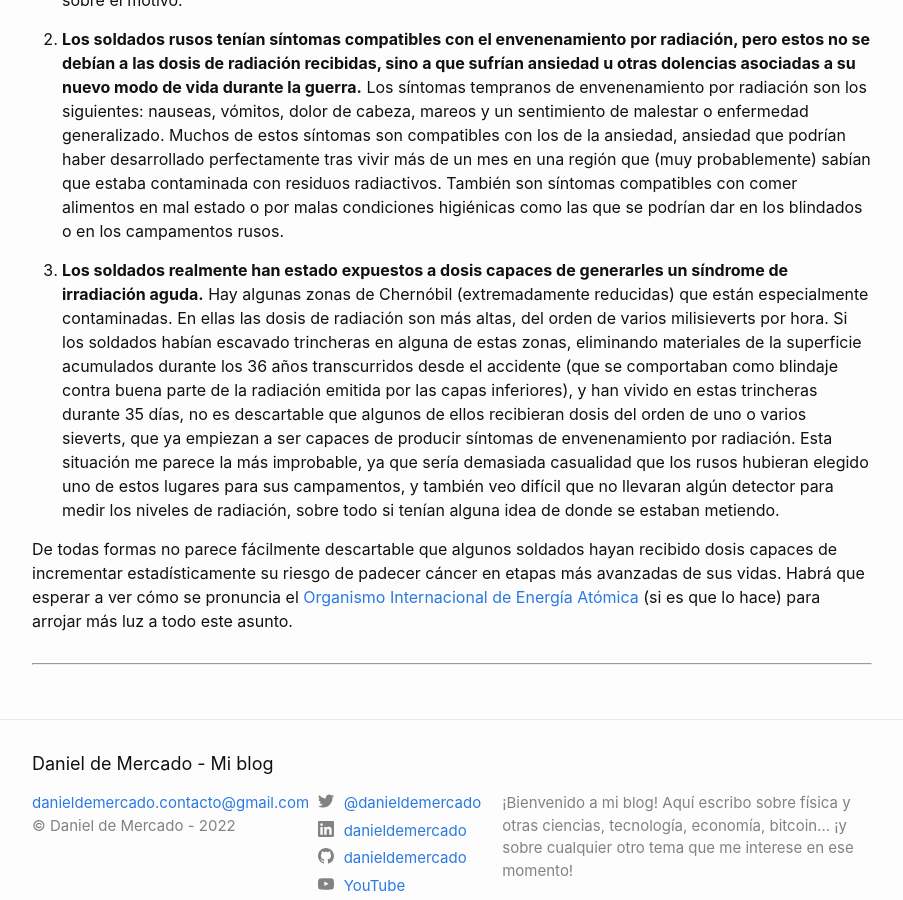
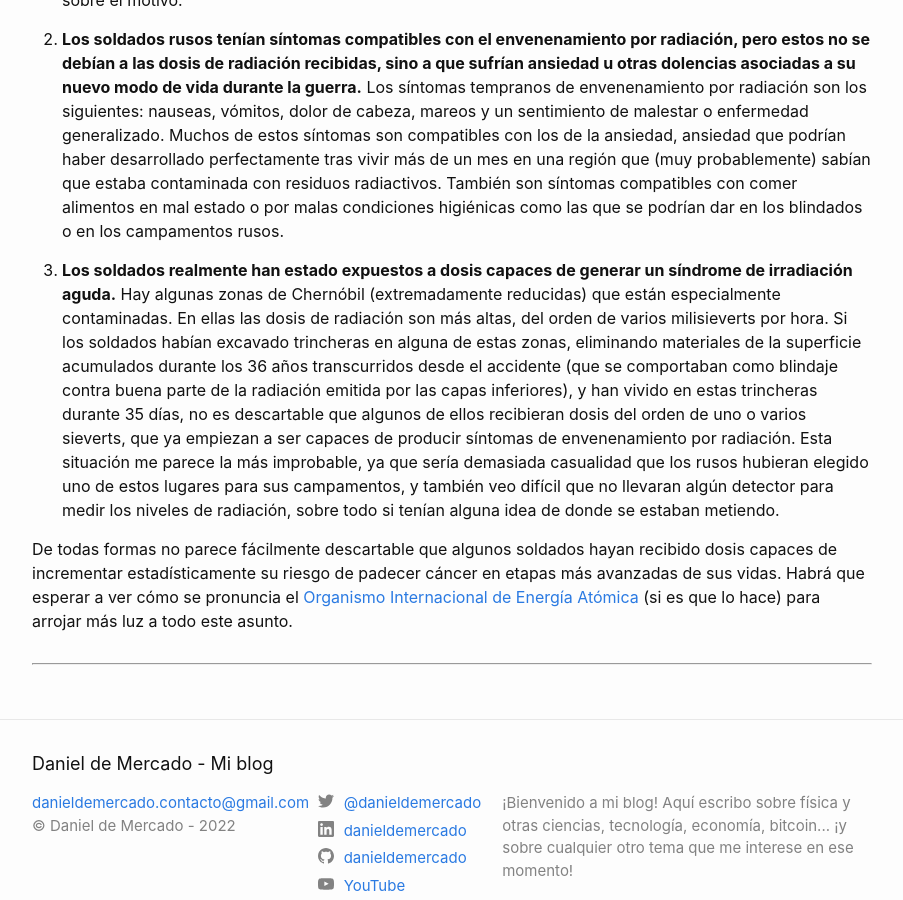
Before and after one commit to danieldemercado/mi-blog, a Jekyll site: the page built from _posts/2022-04-01-soldados-rusos-Chernobil.md, in a window 1280 px wide and 900 px high, scrolled down 3423 px. Shown: the whole window, without its empty margins (188-1091 px from the left). Built offline with Jekyll 4.4.1, drawn with Linux system fonts in a browser that asks for light colours; comment, search, counter and statistics services are not loaded.

Commit message:
Algunas correcciones menores en la última entrada.

```diff
--- a/_posts/2022-04-01-soldados-rusos-Chernobil.md
+++ b/_posts/2022-04-01-soldados-rusos-Chernobil.md
@@ -35,6 +35,6 @@ Estas son algunas de mis hipótesis, ordenadas (según mi criterio personal) de
 
 2. **Los soldados rusos tenían síntomas compatibles con el envenenamiento por radiación, pero estos no se debían a las dosis de radiación recibidas, sino a que sufrían ansiedad u otras dolencias asociadas a su nuevo modo de vida durante la guerra.** Los síntomas tempranos de envenenamiento por radiación son los siguientes: nauseas, vómitos, dolor de cabeza, mareos y un sentimiento de malestar o enfermedad generalizado. Muchos de estos síntomas son compatibles con los de la ansiedad, ansiedad que podrían haber desarrollado perfectamente tras vivir más de un mes en una región que (muy probablemente) sabían que estaba contaminada con residuos radiactivos. También son síntomas compatibles con comer alimentos en mal estado o por malas condiciones higiénicas como las que se podrían dar en los blindados o en los campamentos rusos.
 
-3. **Los soldados realmente han estado expuestos a dosis capaces de generarles un síndrome de irradiación aguda.** Hay algunas zonas de Chernóbil (extremadamente reducidas) que están especialmente contaminadas. En ellas las dosis de radiación son más altas, del orden de varios milisieverts por hora. Si los soldados habían escavado trincheras en alguna de estas zonas, eliminando materiales de la superficie acumulados durante los 36 años transcurridos desde el accidente (que se comportaban como blindaje contra buena parte de la radiación emitida por las capas inferiores), y han vivido en estas trincheras durante 35 días, no es descartable que algunos de ellos recibieran dosis del orden de uno o varios sieverts, que ya empiezan a ser capaces de producir síntomas de envenenamiento por radiación. Esta situación me parece la más improbable, ya que sería demasiada casualidad que los rusos hubieran elegido uno de estos lugares para sus campamentos, y también veo difícil que no llevaran algún detector para medir los niveles de radiación, sobre todo si tenían alguna idea de donde se estaban metiendo.
+3. **Los soldados realmente han estado expuestos a dosis capaces de generar un síndrome de irradiación aguda.** Hay algunas zonas de Chernóbil (extremadamente reducidas) que están especialmente contaminadas. En ellas las dosis de radiación son más altas, del orden de varios milisieverts por hora. Si los soldados habían excavado trincheras en alguna de estas zonas, eliminando materiales de la superficie acumulados durante los 36 años transcurridos desde el accidente (que se comportaban como blindaje contra buena parte de la radiación emitida por las capas inferiores), y han vivido en estas trincheras durante 35 días, no es descartable que algunos de ellos recibieran dosis del orden de uno o varios sieverts, que ya empiezan a ser capaces de producir síntomas de envenenamiento por radiación. Esta situación me parece la más improbable, ya que sería demasiada casualidad que los rusos hubieran elegido uno de estos lugares para sus campamentos, y también veo difícil que no llevaran algún detector para medir los niveles de radiación, sobre todo si tenían alguna idea de donde se estaban metiendo.
 
 De todas formas no parece fácilmente descartable que algunos soldados hayan recibido dosis capaces de incrementar estadísticamente su riesgo de padecer cáncer en etapas más avanzadas de sus vidas. Habrá que esperar a ver cómo se pronuncia el [Organismo Internacional de Energía Atómica](https://www.iaea.org/es) (si es que lo hace) para arrojar más luz a todo este asunto.
```
